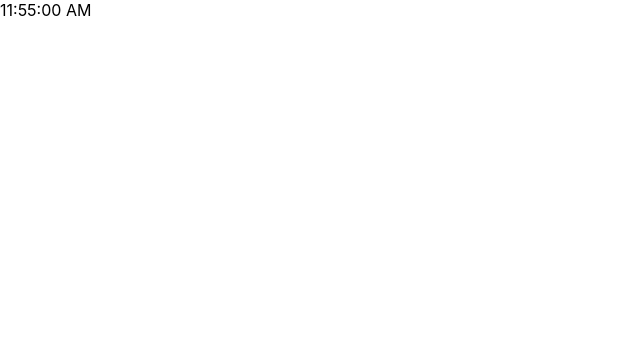
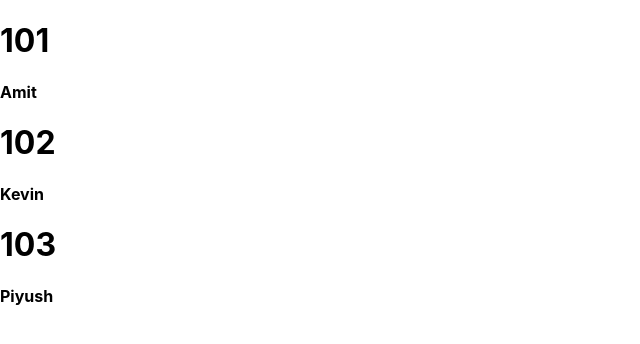
Before and after one commit to Dharmikpaneliy/Batch-9, a React (Create React App) app: page / in a window 1280 px wide. Shown: the top 344 px of the page, without its empty margins (0-640 px from the left). Built offline with nearby package versions, Linux system fonts and the light colour scheme.

Commit message:
git_setup

```diff
--- a/src/App.js
+++ b/src/App.js
@@ -1,25 +1,40 @@
-import React from 'react';
+import React, { useEffect, useState } from 'react';
+import Loading from './components/Loading/Loading';
 import Branch from './containers/country/Branch';
 import Cityfun from './containers/country/Cityfun';
 import CountryFun from './containers/country/countryFun';
+import Home from './containers/Home/Home';
 import Time from './DT/Time';
 import Timefun from './DT/Timefun';
 
+const HomeWithLoading = Loading(Home)
+
 function App(props) {
+  const[loading,setLoading] = useState(false);
+  const[data,setData] = useState([]);
 
+  let orgData = [
+    {id: 101, name:"Amit"},
+    {id: 102, name:"Kevin"},
+    {id: 103, name:"Piyush"}
+  ]
 
-    return (
-    <>
+  useEffect(
+    () => {
+      setLoading(true);
+      setTimeout(()=>{setLoading(false); setData(orgData)},3000);
+    },
+  [])
 
-    {/* <CountryFun />
-    <Cityfun />
-    <Branch /> */}
+  console.log(loading,data);
 
-    {/* <Time /> */}
-
-    <Timefun />
-
-    </>
+  return (
+  <>
+      <HomeWithLoading
+         isLoading={loading}
+         data={data}
+      />
+  </>
   );
 };
 
--- /dev/null
+++ b/src/components/Loading/Loading.js
@@ -0,0 +1,18 @@
+import React from 'react';
+
+function Loading(Component) {
+   return function WithLoadingAnyComponent({isLoading,data}){
+       console.log(isLoading, data);
+       if (isLoading){
+           return(
+               <p>Loading..............................................</p>
+           )
+       }else{
+           return(
+               <Component data={data} />
+           )
+       }
+   }
+}
+
+export default Loading;
--- /dev/null
+++ b/src/containers/Home/Home.js
@@ -0,0 +1,16 @@
+import React from 'react';
+
+function Home({data}) {
+    return(
+        data.map((d,i) => {
+            return(
+                <>
+                  <h1>{d.id}</h1>
+                  <h4>{d.name}</h4>
+                </>
+            )
+        })
+    );
+}
+
+export default Home;
```
